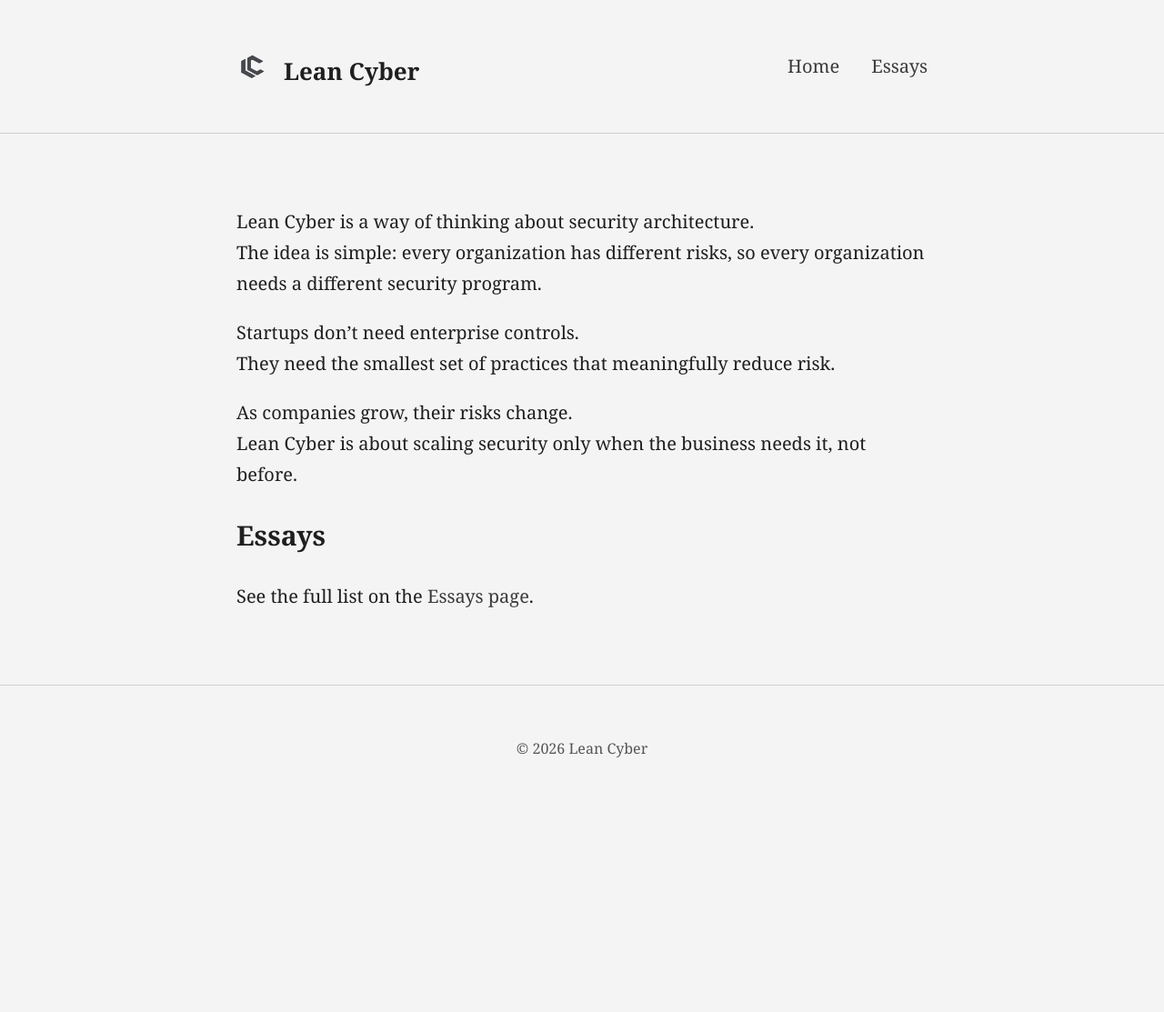
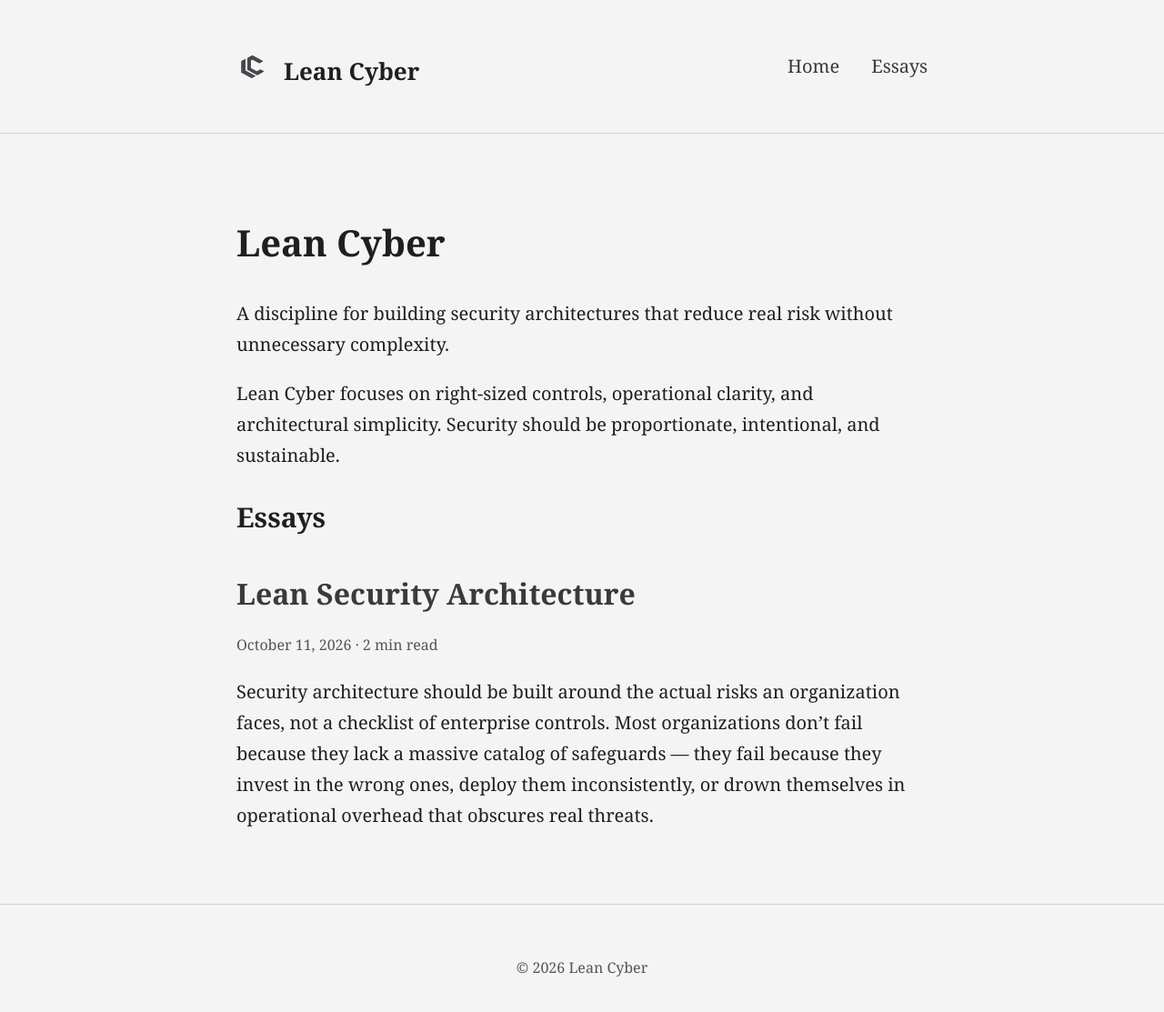
Before and after one commit to Lean-Cyber/lean-cyber.github.io, a Jekyll site: the page built from index.md, in a window 1280 px wide and 1134 px high. Shown: the top 1113 px of the window at 91% size. Built offline with Jekyll 4.4.1, drawn with Linux system fonts in a browser that asks for light colours.

Commit message:
Enhance index.md with Lean Cyber introduction and essays
Added introductory content and structured essays section with dynamic listing.

```diff
--- a/index.md
+++ b/index.md
@@ -3,14 +3,36 @@ title: "Lean Cyber"
 layout: default
 ---
 
-Lean Cyber is a way of thinking about security architecture.
-The idea is simple: every organization has different risks, so every organization needs a different security program.
+<div class="home-intro">
+  <h1 class="home-title">Lean Cyber</h1>
+  <p class="home-tagline">
+    A discipline for building security architectures that reduce real risk without unnecessary complexity.
+  </p>
+  <p class="home-description">
+    Lean Cyber focuses on right‑sized controls, operational clarity, and architectural simplicity.
+    Security should be proportionate, intentional, and sustainable.
+  </p>
+</div>
 
-Startups don’t need enterprise controls.
-They need the smallest set of practices that meaningfully reduce risk.
+<div class="home-section">
+  <h2 class="section-heading">Essays</h2>
 
-As companies grow, their risks change.
-Lean Cyber is about scaling security only when the business needs it, not before.
+  <div class="essay-list">
+    {% for essay in site.essays %}
+      <div class="essay-item">
+        <h3 class="essay-title">
+          <a href="{{ essay.url | relative_url }}">{{ essay.title }}</a>
+        </h3>
 
-## Essays
-See the full list on the [Essays page](/essays/).
+        <p class="essay-meta">
+          {{ essay.date | date: "%B %d, %Y" }} ·
+          {% assign words = essay.content | number_of_words %}
+          {% assign reading_time = words | divided_by:200 | ceil %}
+          {{ reading_time }} min read
+        </p>
+
+        <p class="essay-description">{{ essay.excerpt }}</p>
+      </div>
+    {% endfor %}
+  </div>
+</div>
```
